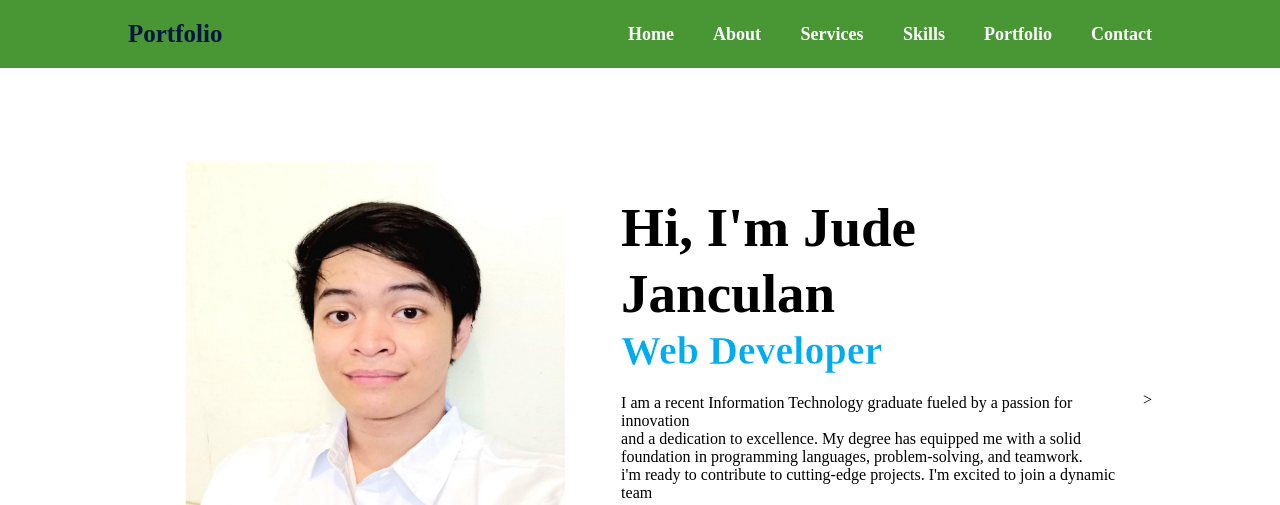
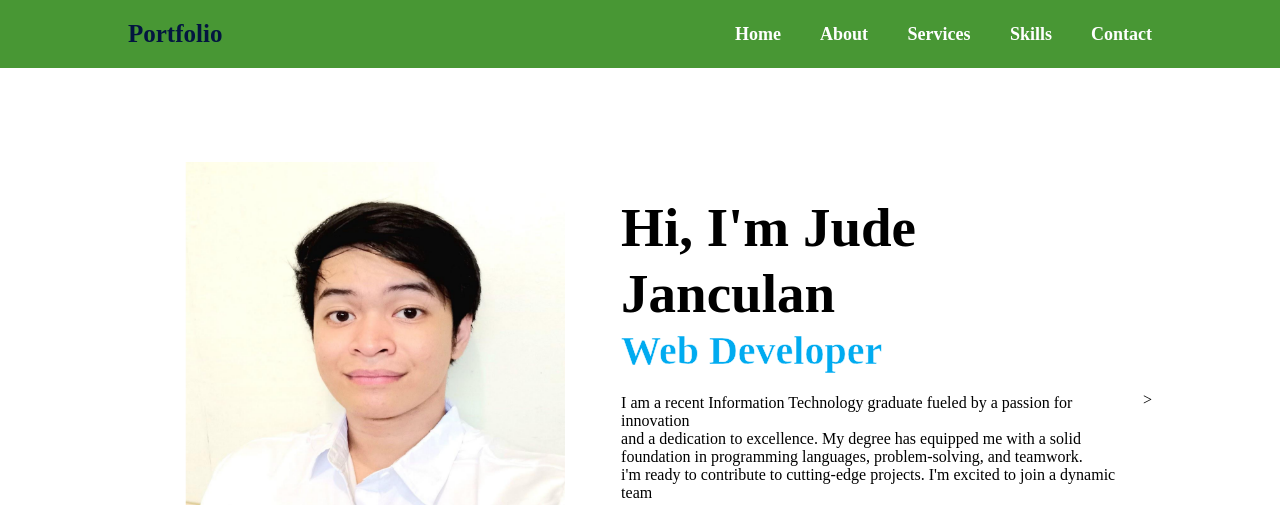
Before and after one commit to judejanculan/portfolio, a plain HTML site: page index.html in a window 1280 px wide. Shown: the top 505 px of the page. Drawn offline with nearby package versions, Linux system fonts and the light colour scheme.

Commit message:
Update index.html

```diff
--- a/index.html
+++ b/index.html
@@ -21,7 +21,6 @@
     <a href="#" class="active"> About </a>
     <a href="#" class="active">Services </a>
     <a href="#" class="active">Skills</a>
-    <a href="#" class="active">Portfolio</a>
     <a href="#" class="active">Contact</a>
 </nav>
   </header>
```
